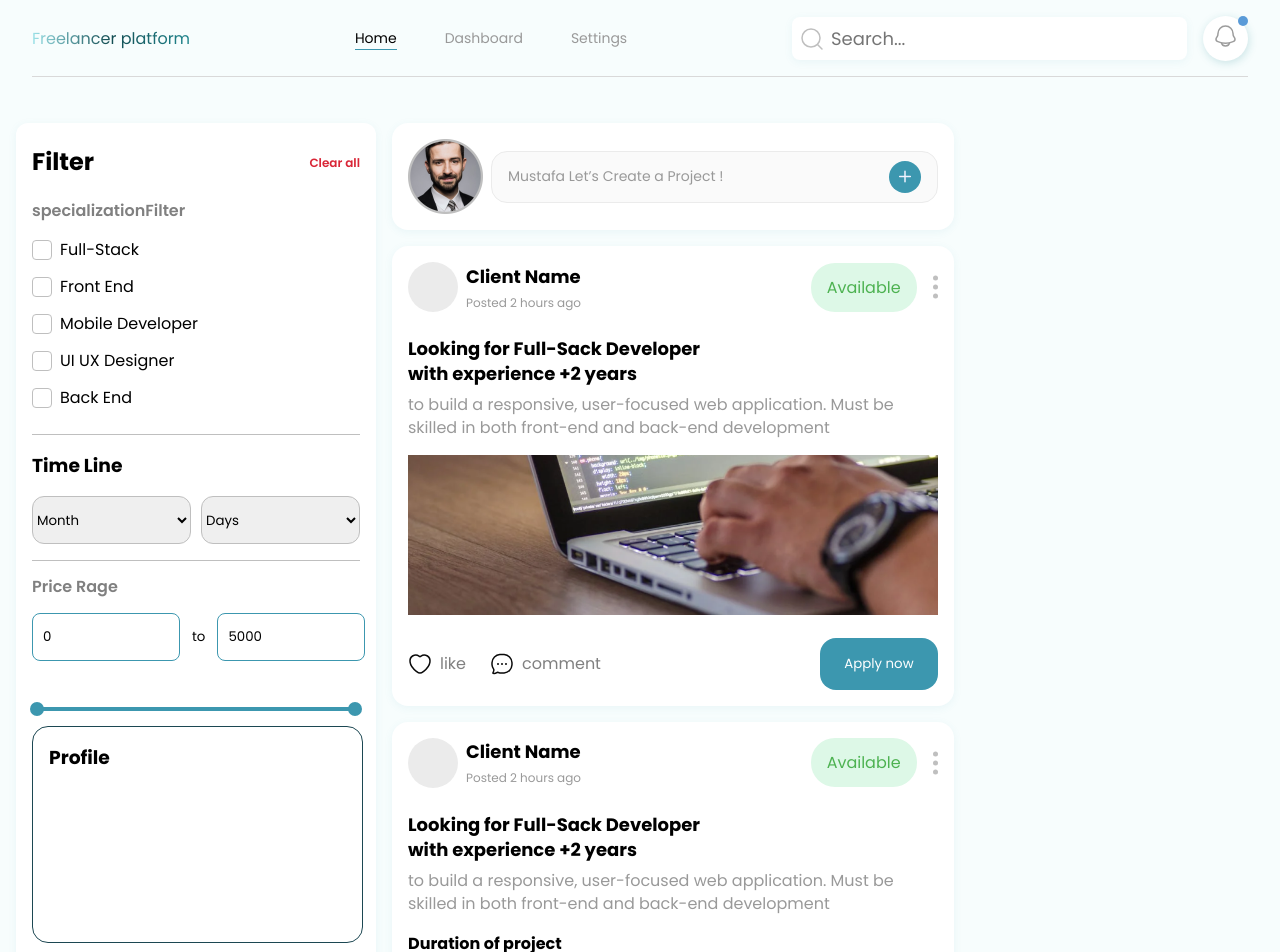
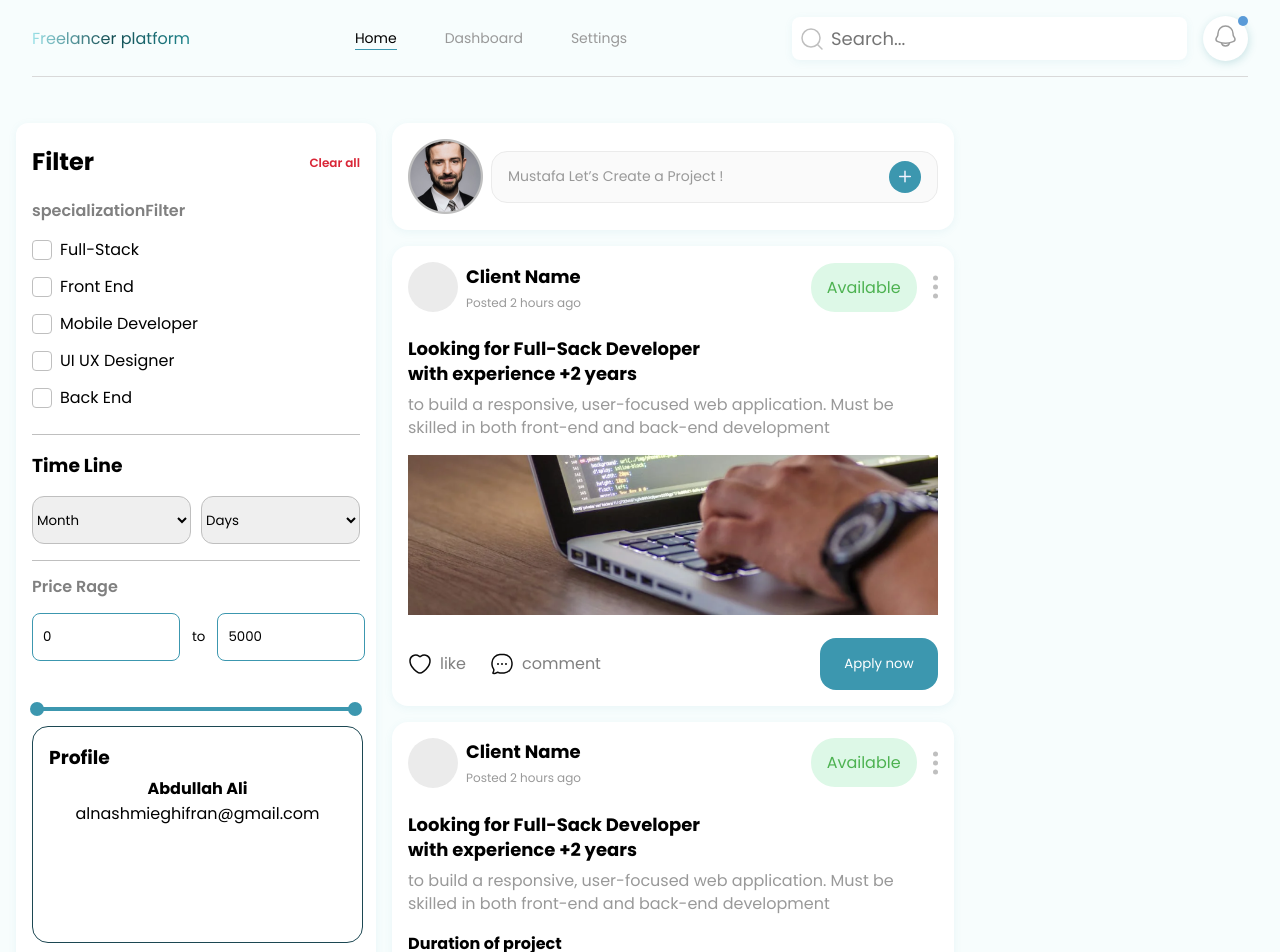
Before and after one commit to boo-shehab/Freelancer_platform, a React (Vite) app: page / in a window 1280 px wide. Shown: the top 952 px of the page. Built offline with nearby package versions, Linux system fonts and the light colour scheme.

Commit message:
adding Profile

```diff
--- a/src/screens/freeLancerScreen/freeLancerScreen.jsx
+++ b/src/screens/freeLancerScreen/freeLancerScreen.jsx
@@ -48,6 +48,14 @@ const freeLancerScreen = () => {
       Job: "Back End",
     },
   ];
+  const nameOfFreeLancer = [
+    {
+      id: 1,
+      name: "Abdullah Ali",
+      email: "alnashmieghifran@gmail.com",
+    },
+  ];
+
   return (
     <>
       <FilterSide>
@@ -186,6 +194,15 @@ const freeLancerScreen = () => {
 
           <div className={styles.editProfileFreeLancerSide}>
             <h3>Profile</h3>
+            <div className={styles.editProfileFreeLancerSideContent}>
+              <img className={styles.FreeLancerSideContentImg} src="" alt="" />
+              {nameOfFreeLancer.map((i) => (
+                <div className={styles.FreeLancerSideContentText}>
+                  <h4>{i.name}</h4>
+                  <p>{i.email}</p>
+                </div>
+              ))}
+            </div>
           </div>
         </div>
       </FilterSide>
--- a/src/screens/freeLancerScreen/freeLancerScreen.module.css
+++ b/src/screens/freeLancerScreen/freeLancerScreen.module.css
@@ -128,3 +128,15 @@
   border-radius: 16px;
   border: 0.3px solid #1c4752;
 }
+.editProfileFreeLancerSideContent{
+display: flex;
+flex-direction: column;
+justify-content: center;
+align-items: center;
+text-align: center;
+gap: 4px;
+}
+.FreeLancerSideContentImg{
+  border-radius: 50%;
+  background-color: #1c4752;
+}
```
